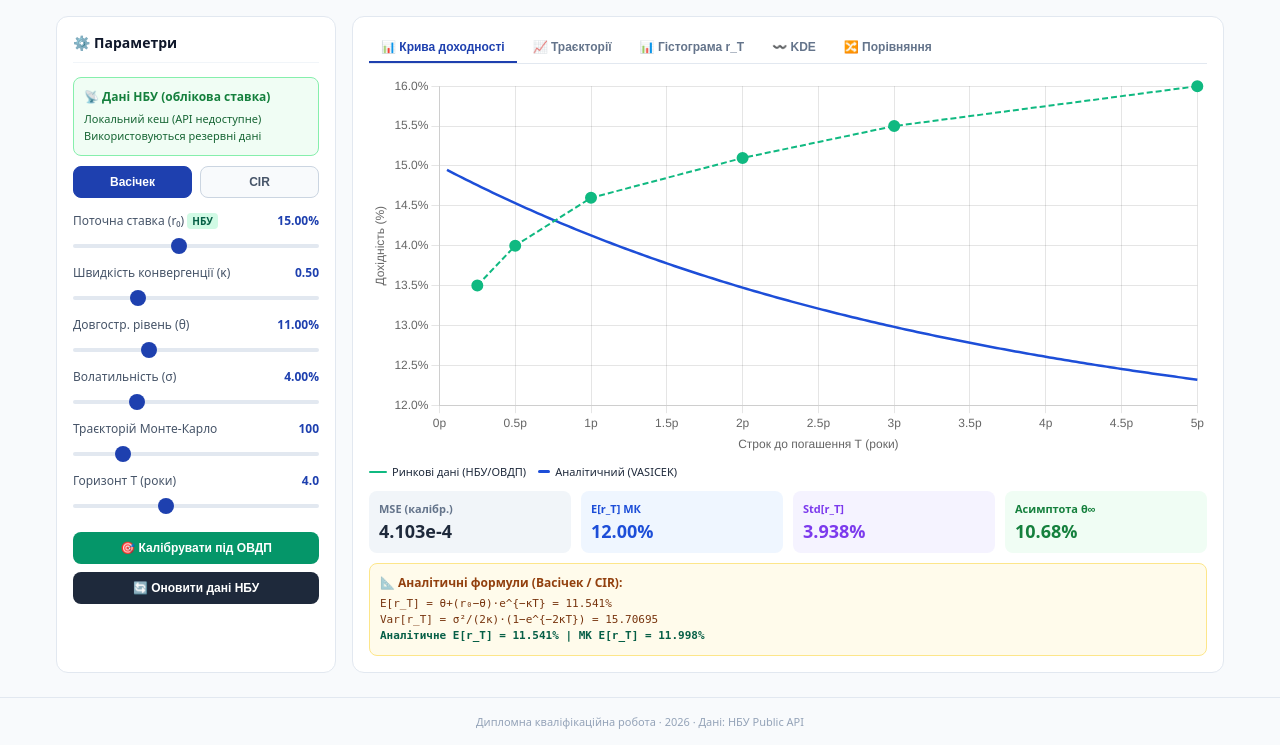
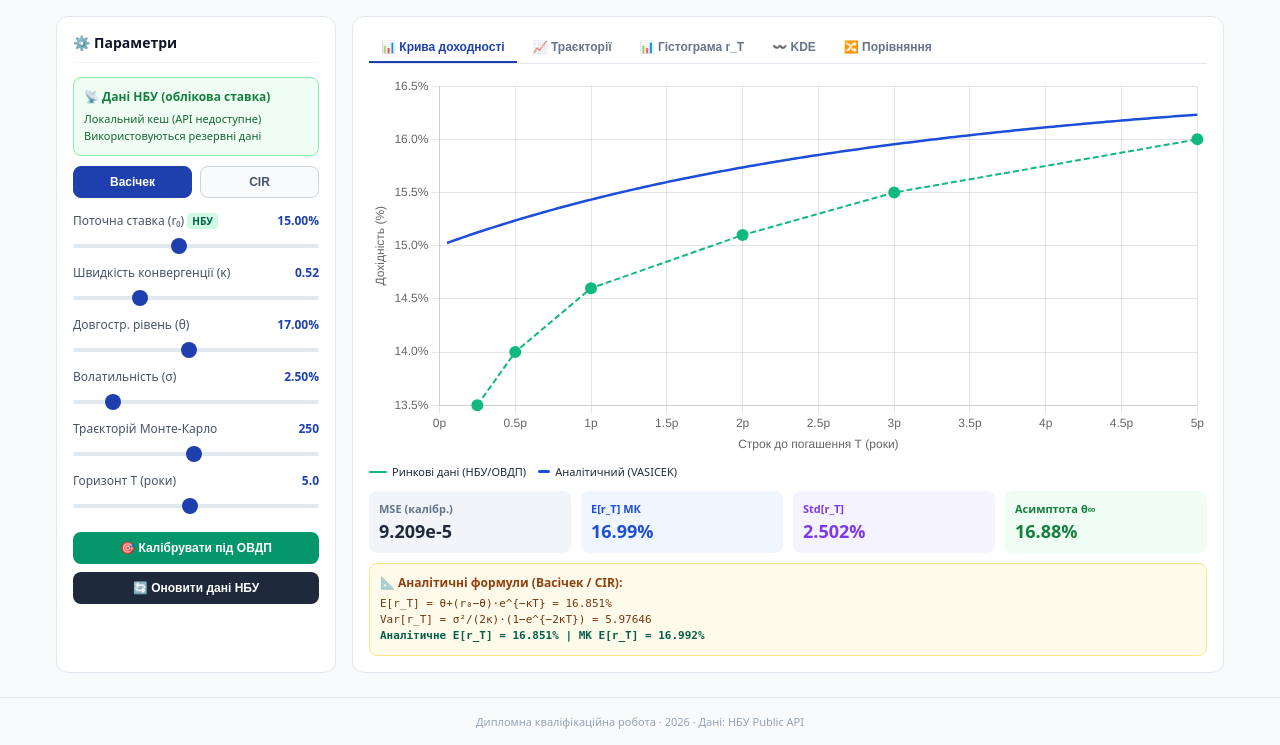
Before and after one commit to prostostudent/Dep_project, a FastAPI app: page / in a window 1280 px wide. Shown: the part 73-818 px from the top of the page. Run offline with FastAPI, Linux system fonts and the light colour scheme.

Commit message:
Update index.html

```diff
--- a/templates/index.html
+++ b/templates/index.html
@@ -92,27 +92,27 @@ canvas{position:absolute;top:0;left:0}
       <span>Поточна ставка (r₀) <span class="nbu-tag">НБУ</span></span>
       <span class="param-val" id="val-r0">—</span>
     </div>
-    <input type="range" id="p-r0" min="0.001" max="0.35" step="0.001" value="0.135" oninput="updateParams()">
+    <input type="range" id="p-r0" min="0.001" max="0.35" step="0.001" value="0.149" oninput="updateParams()">
   </div>
   <div class="param-row">
     <div class="param-label"><span>Швидкість конвергенції (κ)</span><span class="param-val" id="val-kappa">0.50</span></div>
-    <input type="range" id="p-kappa" min="0.01" max="2.0" step="0.01" value="0.5" oninput="updateParams()">
+    <input type="range" id="p-kappa" min="0.01" max="2.0" step="0.01" value="0.52" oninput="updateParams()">
   </div>
   <div class="param-row">
     <div class="param-label"><span>Довгостр. рівень (θ)</span><span class="param-val" id="val-theta">0.110</span></div>
-    <input type="range" id="p-theta" min="0.01" max="0.35" step="0.005" value="0.11" oninput="updateParams()">
+    <input type="range" id="p-theta" min="0.01" max="0.35" step="0.005" value="0.172" oninput="updateParams()">
   </div>
   <div class="param-row">
     <div class="param-label"><span>Волатильність (σ)</span><span class="param-val" id="val-sigma">0.040</span></div>
-    <input type="range" id="p-sigma" min="0.005" max="0.15" step="0.001" value="0.04" oninput="updateParams()">
+    <input type="range" id="p-sigma" min="0.005" max="0.15" step="0.001" value="0.025" oninput="updateParams()">
   </div>
   <div class="param-row">
     <div class="param-label"><span>Траєкторій Монте-Карло</span><span class="param-val" id="val-paths">100</span></div>
-    <input type="range" id="p-paths" min="10" max="500" step="10" value="100" oninput="updateParams()">
+    <input type="range" id="p-paths" min="10" max="500" step="10" value="250" oninput="updateParams()">
   </div>
   <div class="param-row">
     <div class="param-label"><span>Горизонт T (роки)</span><span class="param-val" id="val-T">4.0</span></div>
-    <input type="range" id="p-T" min="0.5" max="10" step="0.5" value="4" oninput="updateParams()">
+    <input type="range" id="p-T" min="0.5" max="10" step="0.5" value="5" oninput="updateParams()">
   </div>
 
   <button class="btn-primary btn-calib" onclick="runCalibration()">🎯 Калібрувати під ОВДП</button>
```
